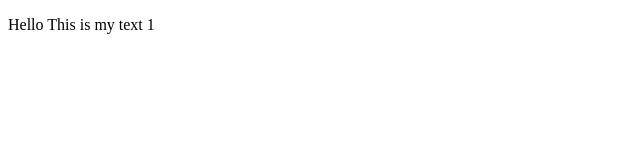
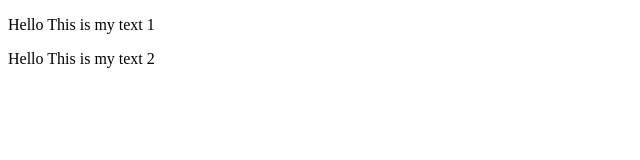
Before and after one commit to awaismadni97/sample, a plain HTML site: page index.html in a window 1280 px wide. Shown: the whole page, without its empty margins (0-640 px from the left). Drawn offline with Linux system fonts and the light colour scheme.

Commit message:
add second p

```diff
--- a/index.html
+++ b/index.html
@@ -7,5 +7,6 @@
 </head>
 <body>
     <p>Hello This is my text 1</p>
+    <p>Hello This is my text 2</p>
 </body>
 </html>
```
